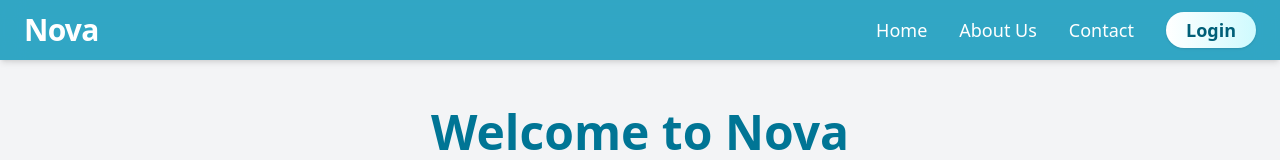
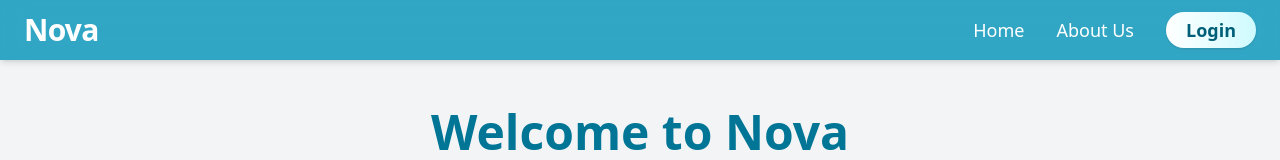
Before and after one commit to Abdellah-saim-mamoune1/Nova_Bank, a React (Vite) app in the folder Frontend/: page / in a window 1280 px wide. Shown: the top 160 px of the page. Built offline with nearby package versions, Linux system fonts and the light colour scheme; no server answers.

Commit message:
Update NavBar.tsx

```diff
--- a/Frontend/src/MainBankPages/NavBar.tsx
+++ b/Frontend/src/MainBankPages/NavBar.tsx
@@ -24,11 +24,7 @@ export function NavBar() {
               About Us
             </Link>
           </li>
-          <li>
-            <Link to="/contact" className="transition hover:scale-105 hover:text-cyan-100 duration-200">
-              Contact
-            </Link>
-          </li>
+
           <li>
             <Link
               to="/login"
```
